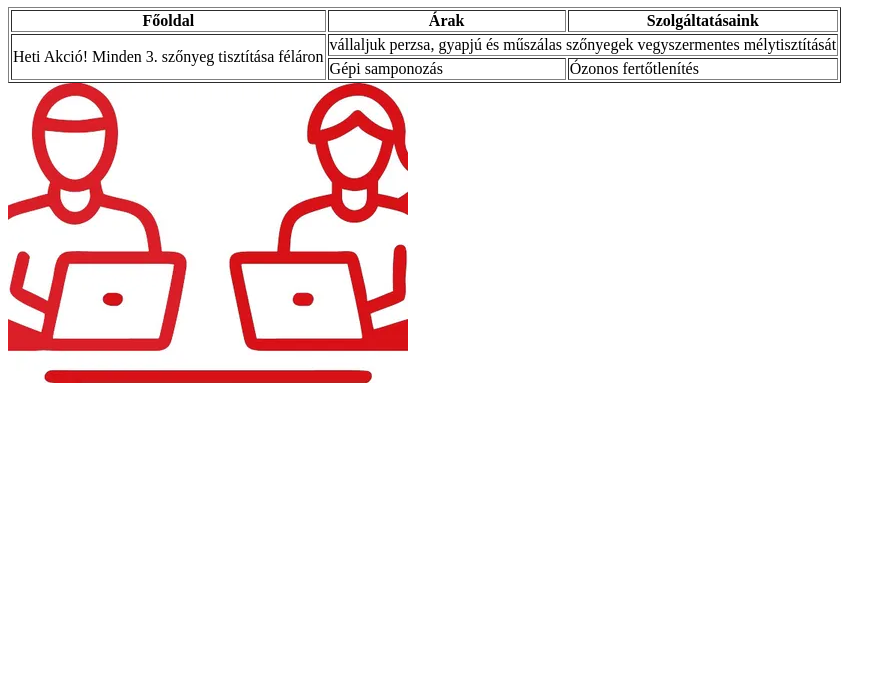
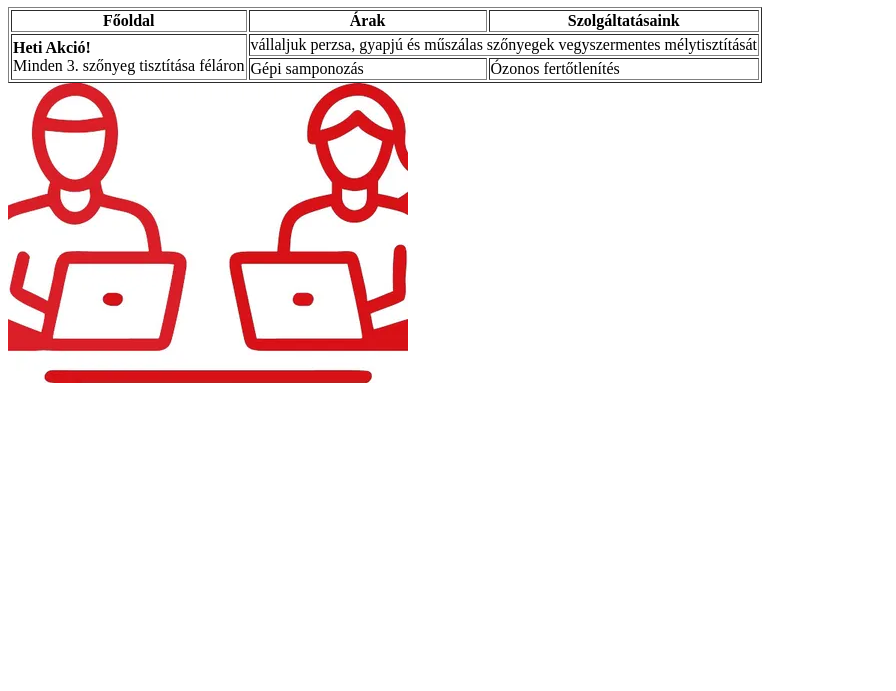
Before and after one commit to szabi180/szonyeg, a plain HTML site: page index.html in a window 1280 px wide. Shown: the part 109-800 px from the top of the page, without its empty margins (0-896 px from the left). Drawn offline with Linux system fonts and the light colour scheme.

Commit message:
tablazat

```diff
--- a/index.html
+++ b/index.html
@@ -23,8 +23,7 @@
 	</thead>
 	<tbody>
 	 <tr>
-		<td rowspan="2">Heti Akció!
-			 Minden 3. szőnyeg tisztítása féláron</td>
+		<td rowspan="2"><b>Heti Akció!</b><br>Minden 3. szőnyeg tisztítása féláron</td>
 		<td colspan="2">vállaljuk perzsa, gyapjú és műszálas szőnyegek vegyszermentes mélytisztítását</td>
 
 	 </tr>
```
